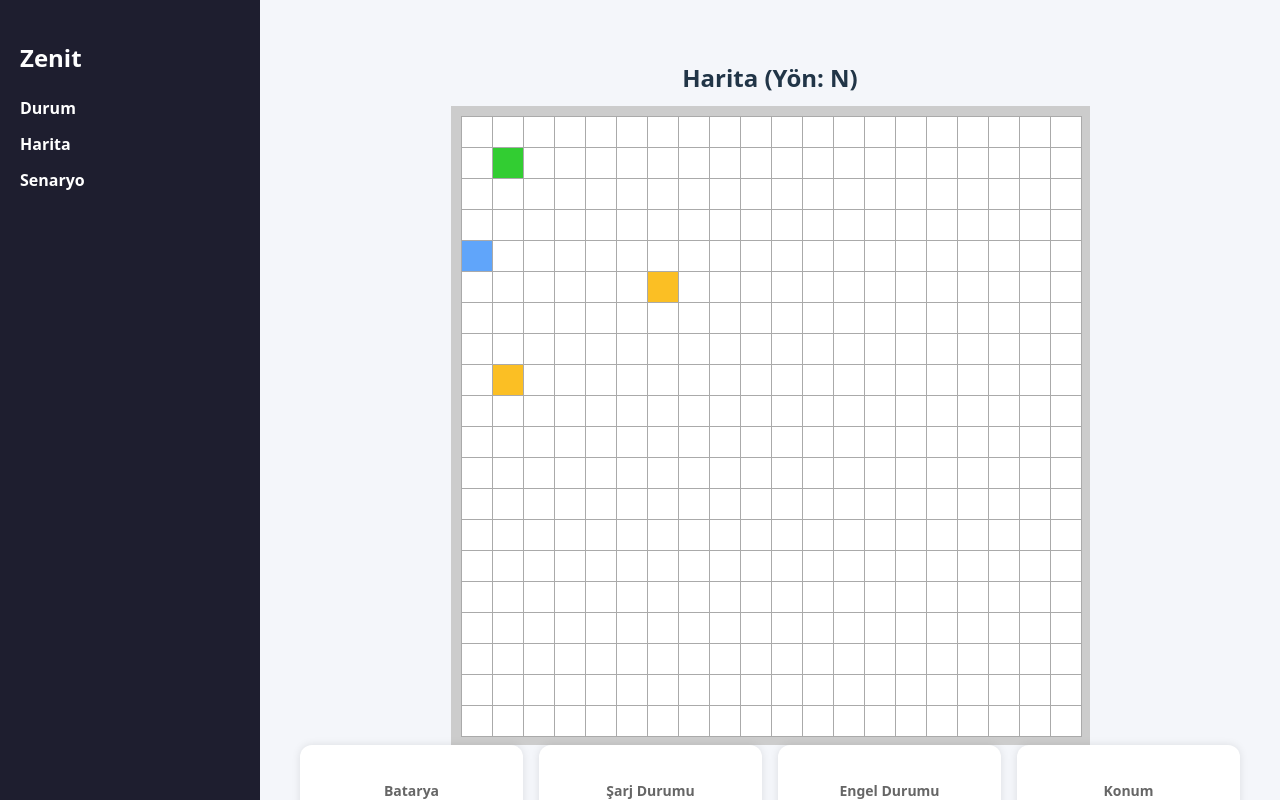
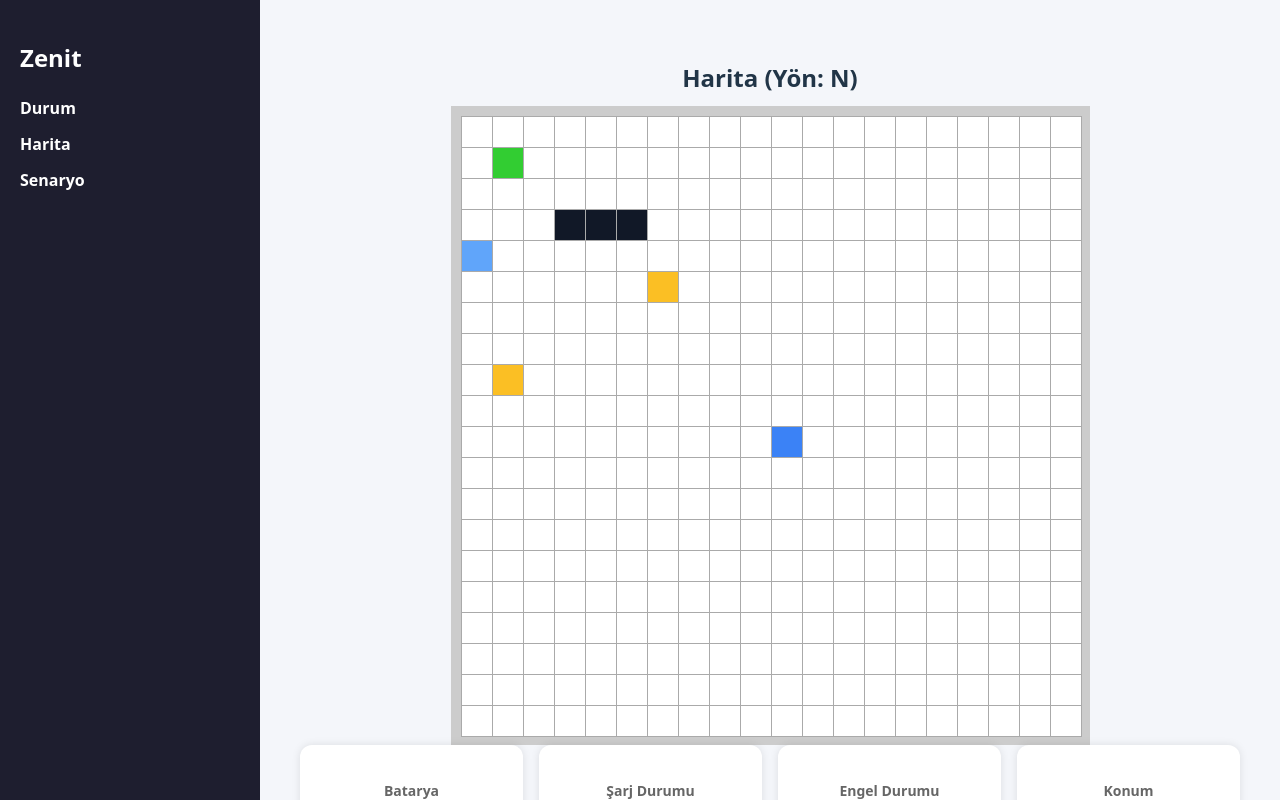
Before and after one commit to ebrarklc/zenit-dashboard, a React (Vite) app: page /map in a window 1280 px wide. Built offline with nearby package versions, Linux system fonts and the light colour scheme.

Commit message:
feat: add barrier and charging zone logic and visualization

```diff
--- a/src/components/ZenitMap.jsx
+++ b/src/components/ZenitMap.jsx
@@ -1,4 +1,4 @@
-import React, { useEffect, useState } from "react";
+import React from "react";
 import styled from "styled-components";
 
 const MapGrid = styled.div`
@@ -13,18 +13,27 @@ const MapGrid = styled.div`
 `;
 
 const Cell = styled.div`
-  width: 30px;
-  height: 30px;
-  background-color: ${({ isRobot, isVisited, isTask, isActiveTask }) =>
+  background-color: ${({ isRobot, isVisited, isTask, isActiveTask, isBarrier, isCharging }) =>
     isRobot ? "limegreen"
     : isActiveTask ? "#60a5fa"
     : isTask ? "#fbbf24"
+    : isBarrier ? "#111827"
+    : isCharging ? "#3b82f6"
     : isVisited ? "#e5e7eb"
     : "white"};
+  width: 30px;
+  height: 30px;
   border: 1px solid #aaa;
 `;
 
-const ZenitMap = ({ robotPosition, visited, taskPoints = [], activeTask }) => {
+const ZenitMap = ({
+  robotPosition,
+  visited,
+  taskPoints = [],
+  activeTask,
+  barriers = [],
+  chargingStations = [],
+}) => {
   const totalCells = 20 * 20;
 
   return (
@@ -33,12 +42,16 @@ const ZenitMap = ({ robotPosition, visited, taskPoints = [], activeTask }) => {
         const x = index % 20;
         const y = Math.floor(index / 20);
         const key = `${x},${y}`;
+
         const isRobot = x === robotPosition.x && y === robotPosition.y;
         const isVisited = visited.includes(key) && !isRobot;
 
         const taskMatch = taskPoints.find(p => p.x === x && p.y === y);
         const isActiveTask = activeTask && activeTask.x === x && activeTask.y === y;
         const isTask = !!taskMatch;
+
+        const isBarrier = barriers.some(b => b.x === x && b.y === y);
+        const isCharging = chargingStations.some(s => s.x === x && s.y === y);
 
         return (
           <Cell
@@ -47,6 +60,8 @@ const ZenitMap = ({ robotPosition, visited, taskPoints = [], activeTask }) => {
             isVisited={isVisited}
             isTask={isTask}
             isActiveTask={isActiveTask}
+            isBarrier={isBarrier}
+            isCharging={isCharging}
           />
         );
       })}
--- a/src/pages/MapPage.jsx
+++ b/src/pages/MapPage.jsx
@@ -14,6 +14,20 @@ const MapPage = () => {
   const [logs, setLogs] = useState([]);
   const [qr, setQr] = useState("YOK");
   const [rfid, setRfid] = useState("YOK");
+  const [barrier, setBarrier] = useState(false);
+  const [charging, setCharging] = useState(false);
+
+  // Engel bölgeleri
+  const barriers = [
+    { x: 3, y: 3 },
+    { x: 4, y: 3 },
+    { x: 5, y: 3 },
+  ];
+
+  // Şarj noktaları
+  const chargingStations = [
+    { x: 10, y: 10 },
+  ];
 
   const scenario = [
     { nokta: "A5", islem: "al" },
@@ -26,7 +40,7 @@ const MapPage = () => {
     const number = parseInt(p.nokta.slice(1));
     return {
       x: letter.charCodeAt(0) - 65,
-      y: number - 1
+      y: number - 1,
     };
   };
 
@@ -107,6 +121,17 @@ const MapPage = () => {
         addLog("💾 RFID okundu: TAG-XY102");
       }
     }
+
+    // Engel kontrolü
+    const inBarrier = barriers.some(b => b.x === position.x && b.y === position.y);
+    setBarrier(inBarrier);
+    if (inBarrier) addLog("🚫 Engel bölgesine girildi!");
+
+    // Şarj kontrolü
+    const inCharging = chargingStations.some(s => s.x === position.x && s.y === position.y);
+    setCharging(inCharging);
+    if (inCharging) addLog("🔌 Şarj alanına girildi.");
+
   }, [position]);
 
   return (
@@ -119,12 +144,14 @@ const MapPage = () => {
         visited={visited}
         taskPoints={taskPoints}
         activeTask={activeTask}
+        barriers={barriers}
+        chargingStations={chargingStations}
       />
       <StatusPanel
         data={{
           battery: 72,
-          charging: false,
-          barrier: false,
+          charging: charging,
+          barrier: barrier,
           x: position.x,
           y: position.y,
           direction: direction,
```
